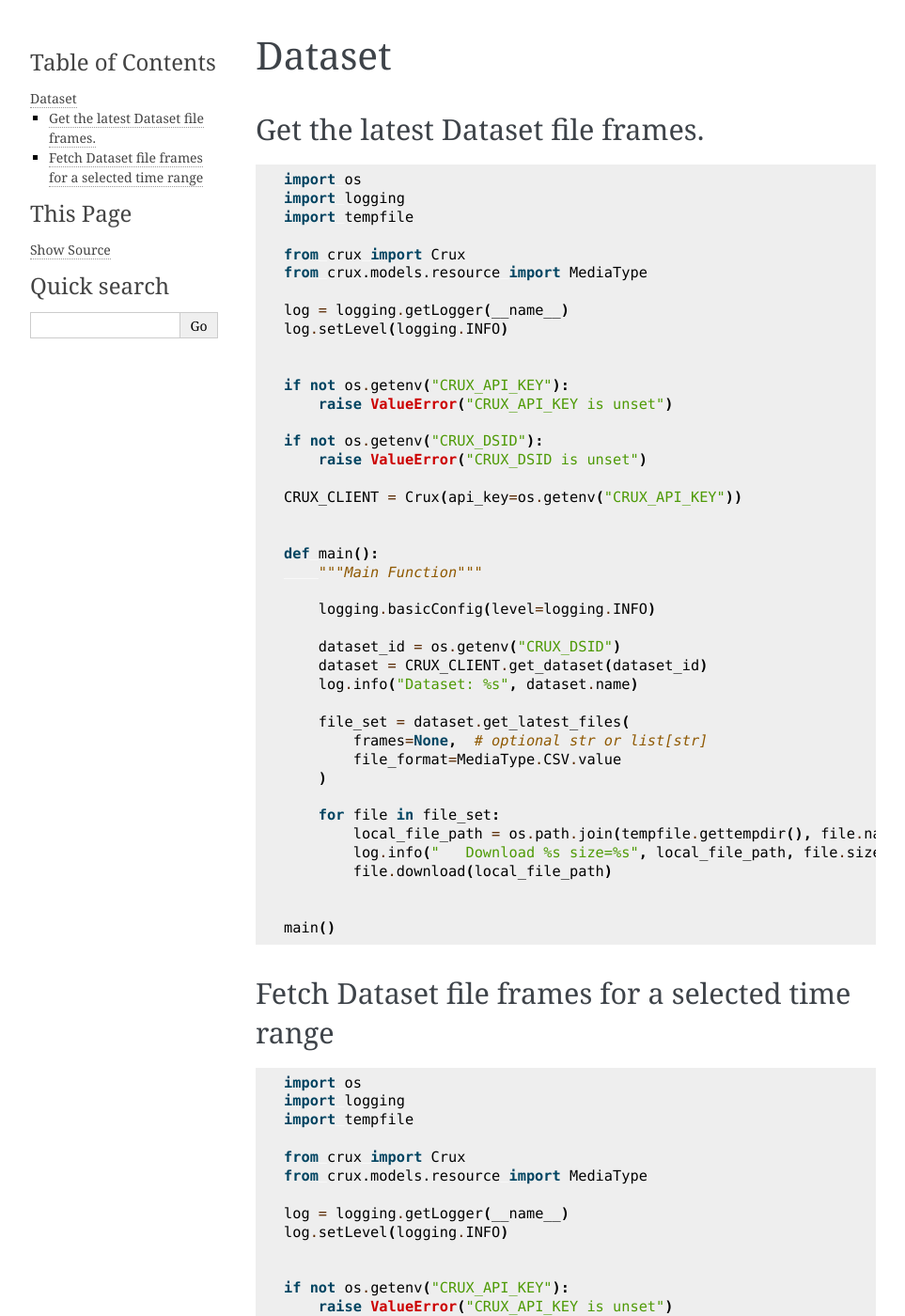
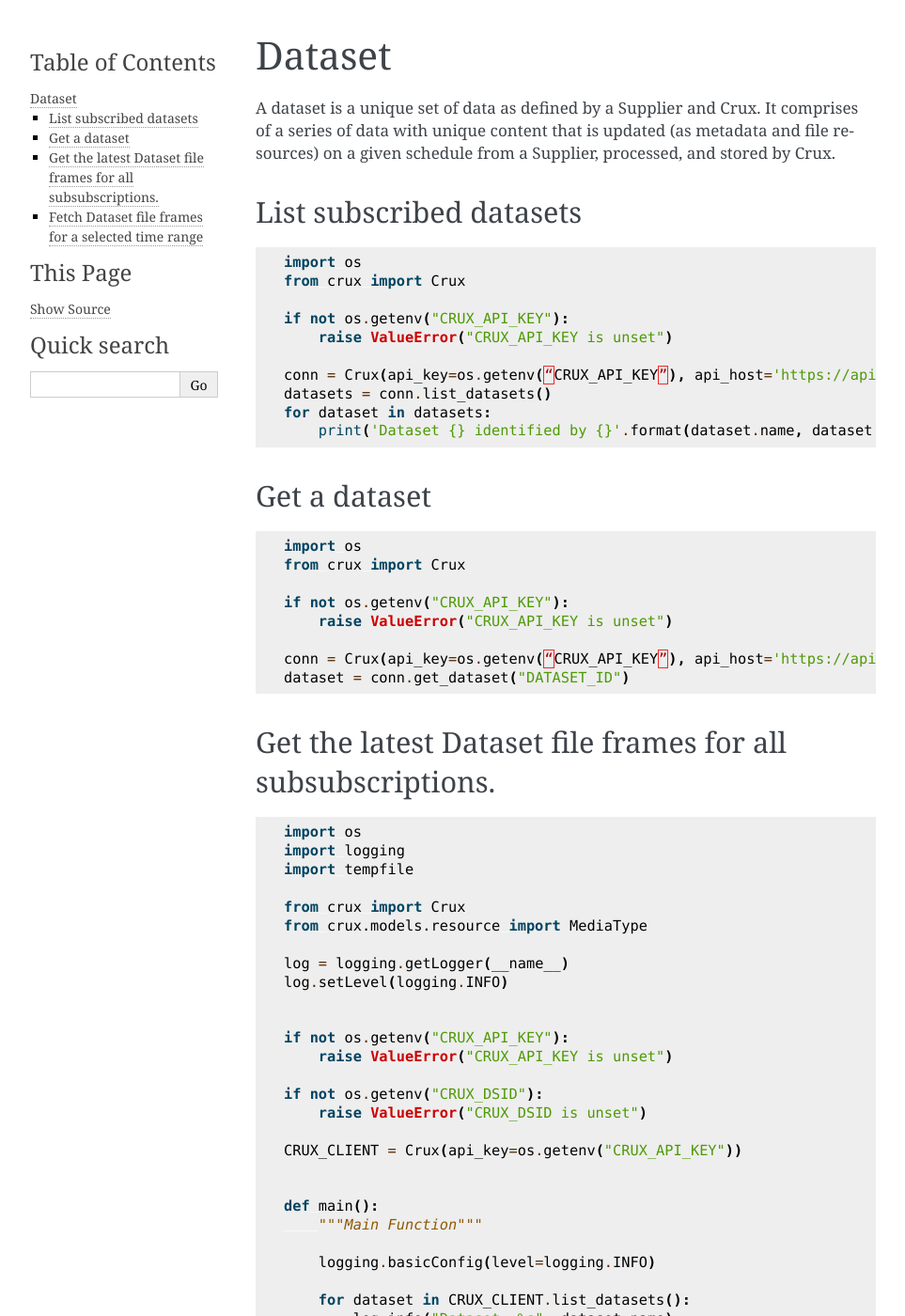
Before and after one commit to cruxinformatics/crux-python, a Sphinx documentation site: the page built from docs/dataset.md, in a window 1280 px wide and 1400 px high. Shown: the whole window at 94% size, without its empty margins (148-1111 px from the left). Built offline with Sphinx 7.4.7, drawn with Linux system fonts in a browser that asks for light colours; pages that are not in the unit, such as notebooks, are missing from menus.

Commit message:
support domainV2 list_datasets (#67)
Co-authored-by: Stuart Lai <stuartlai@Cruxs-MacBook-Pro.local>

````diff
--- a/docs/dataset.md
+++ b/docs/dataset.md
@@ -1,6 +1,39 @@
 # Dataset
 
-## Get the latest Dataset file frames.
+A dataset is a unique set of data as defined by a Supplier and Crux.
+It comprises of a series of data with unique content that is updated (as metadata and file resources) on a given schedule from a Supplier, processed, and stored by Crux.
+
+
+## List subscribed datasets
+
+```python
+import os
+from crux import Crux
+
+if not os.getenv("CRUX_API_KEY"):
+    raise ValueError("CRUX_API_KEY is unset")
+
+conn = Crux(api_key=os.getenv(“CRUX_API_KEY”), api_host='https://api.cruxinformatics.com')
+datasets = conn.list_datasets()
+for dataset in datasets:
+    print('Dataset {} identified by {}'.format(dataset.name, dataset.id))
+```
+
+
+## Get a dataset
+
+```python
+import os
+from crux import Crux
+
+if not os.getenv("CRUX_API_KEY"):
+    raise ValueError("CRUX_API_KEY is unset")
+
+conn = Crux(api_key=os.getenv(“CRUX_API_KEY”), api_host='https://api.cruxinformatics.com')
+dataset = conn.get_dataset("DATASET_ID")
+```
+
+## Get the latest Dataset file frames for all subsubscriptions.
 
 ```python
 import os
@@ -28,20 +61,18 @@ def main():
 
     logging.basicConfig(level=logging.INFO)
 
-    dataset_id = os.getenv("CRUX_DSID")
-    dataset = CRUX_CLIENT.get_dataset(dataset_id)
-    log.info("Dataset: %s", dataset.name)
+    for dataset in CRUX_CLIENT.list_datasets():
+        log.info("Dataset: %s", dataset.name)
 
-    file_set = dataset.get_latest_files(
-        frames=None,  # optional str or list[str]
-        file_format=MediaType.CSV.value
-    )
+        file_set = dataset.get_latest_files(
+            frames=None,  # optional str or list[str]
+            file_format=MediaType.CSV.value
+        )
 
-    for file in file_set:
-        local_file_path = os.path.join(tempfile.gettempdir(), file.name)
-        log.info("   Download %s size=%s", local_file_path, file.size)
-        file.download(local_file_path)
-
+        for file in file_set:
+            local_file_path = os.path.join(tempfile.gettempdir(), file.name)
+            log.info("   Download %s size=%s", local_file_path, file.size)
+            file.download(local_file_path)
 
 main()
 ```
````
Also changed, not shown: docs/index.md (+1 -0 lines), 3 other files.
